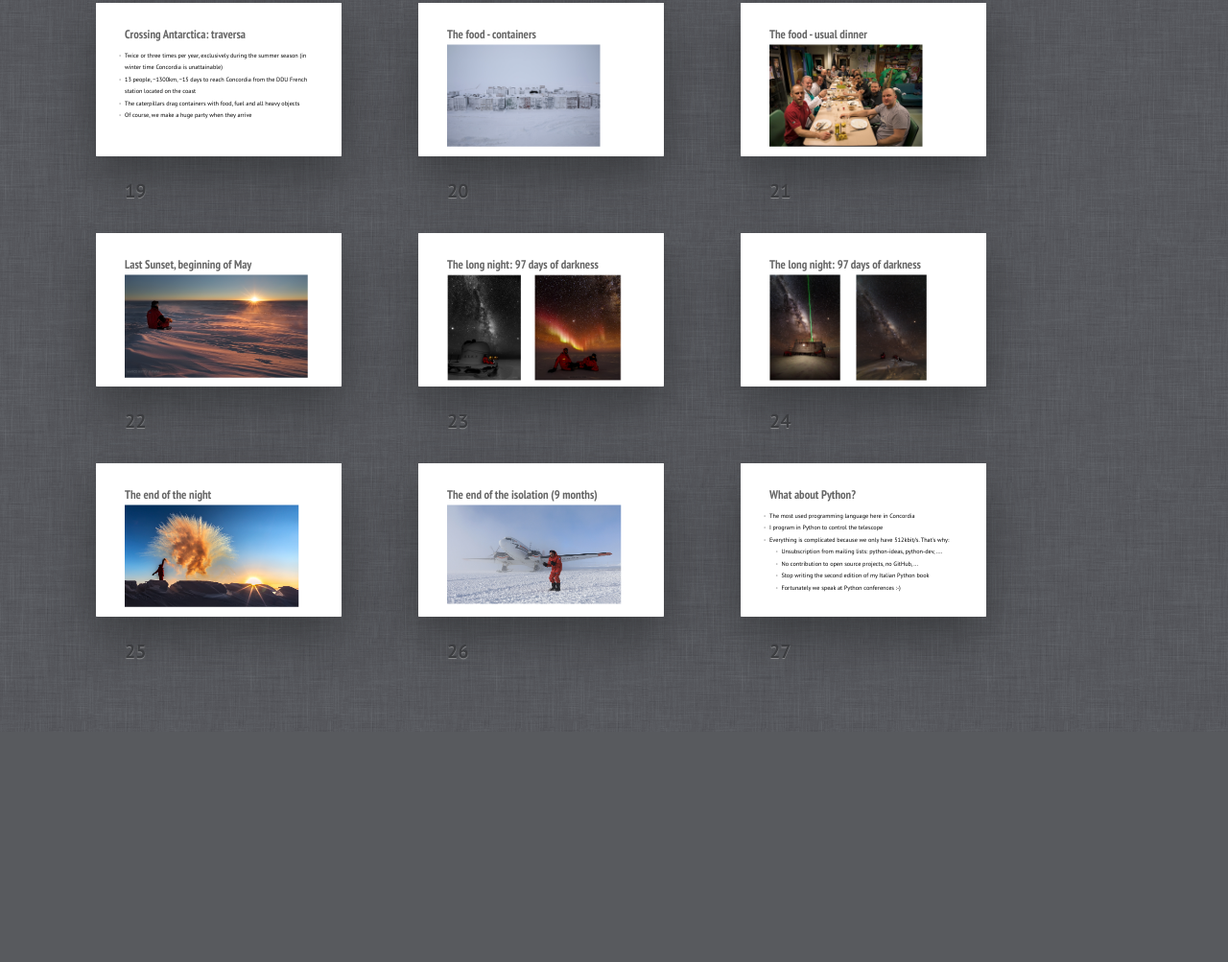
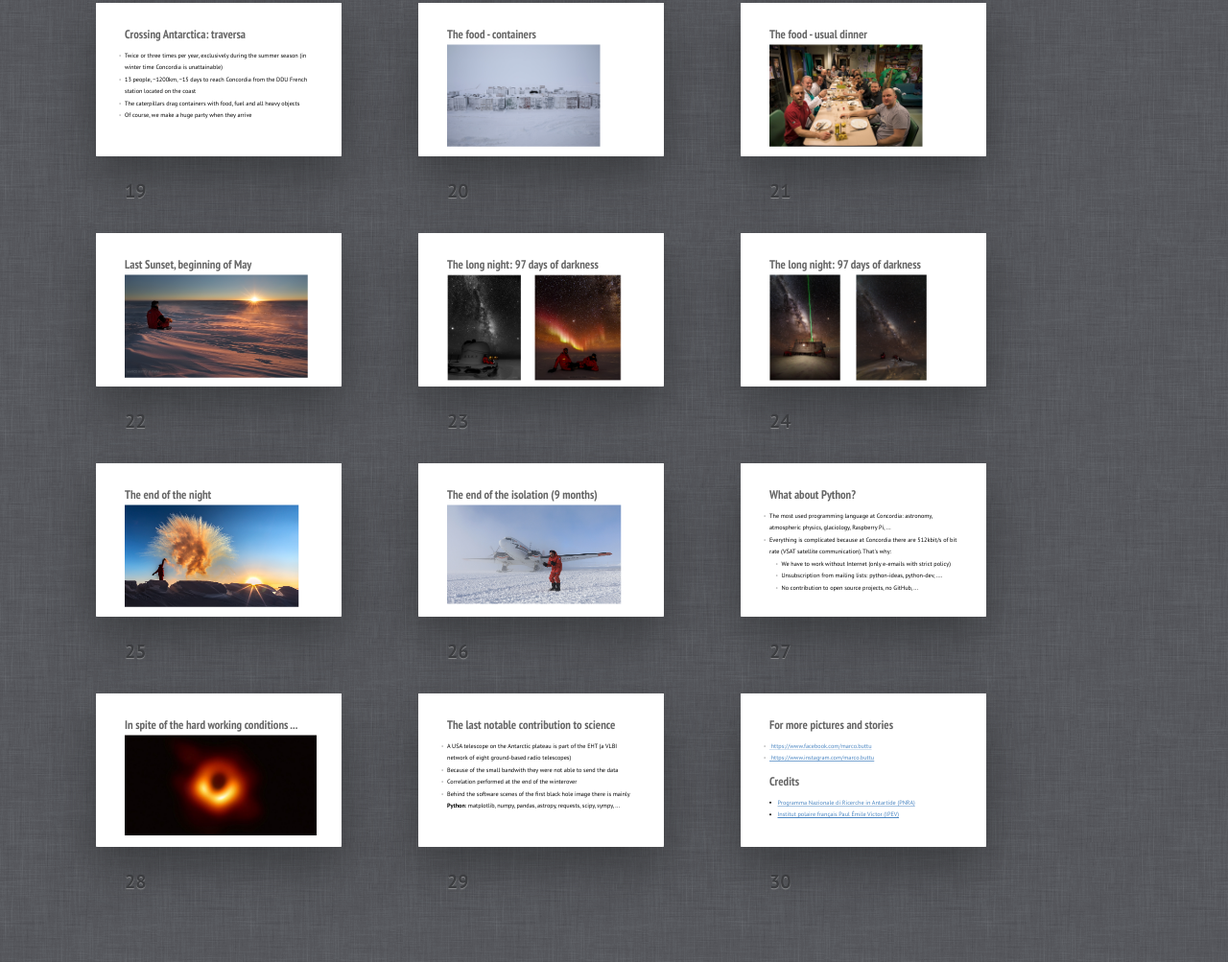
Before and after one commit to marco-buttu/white_mars, a plain HTML site: page index.html in a window 1280 px wide. Shown: the part 1667-2670 px from the top of the page at 96% size. Before the commit the page ends 2430 px from the top, so only its background shows below. Drawn offline with Linux system fonts and the light colour scheme.

Commit message:
Presentation done

```diff
--- a/index.html
+++ b/index.html
@@ -47,8 +47,8 @@
         <h2>Antarctica</h2>
         <ul>
             <li>Discovered at the beginning of 1800</li>
-            <li>First winter at the beginning of 1900</li>
-            <li>We reached the South Pole in 1911</li>
+            <li>First winterover in 1900</li>
+            <li>South Pole reached in 1911</li>
             <li>Moon landing: 1969 ...</li>
             <li>98% of Antarctica is covered by ice</li>
             <li>The coldest continent on Earth: -89.2°C</li>
@@ -77,7 +77,6 @@
             <li>More than 90% of that population lives on the coast</li>
             <li>Only three stations on the Antarctic plateau: Concordia (Europe, 13 people),
                 Vostok (Russia, 13 people), Amundsen-Scott (USA, 45 people)</li>
-            <li>Goal: scientific research (glaciology, astronomy, geophysics, ...)</li>
         </ul>
     </div></section>
 
@@ -285,7 +284,7 @@
             <li>During the winter we consume ~5000 liters of fuel per month</li>
             <li>We put additives to move down the freezing fuel temperature to -55°C</li>
             <li>We store the fuel outside the base, and we keep
-               45 cubic meters always warmed, so it is immediately available</li>
+               45 cubic meters always warmed, so they are immediately available</li>
             <li>How do we get all this fuel?</li>
 
         </ul>
@@ -311,7 +310,7 @@
         <ul>
             <li>Twice or three times per year, exclusively during the summer season
             (in winter time Concordia is unattainable)</li>
-            <li>13 people, ~1300km, ~15 days to reach Concordia from the DDU French
+            <li>13 people, ~1200km, ~15 days to reach Concordia from the DDU French
                 station located on the coast</li>
             <li>The caterpillars drag containers with food, fuel and all
                 heavy objects</li>
@@ -428,16 +427,58 @@
     <section class="slide"><div>
         <h2>What about Python?</h2>
         <ul>
-            <li>The most used programming language here in Concordia</li>
-            <li>I program in Python to control the telescope</li>
-            <li>Everything is complicated because we only have 512kbit/s. That's why:</li>
+            <li>The most used programming language at Concordia: astronomy,
+            atmospheric physics, glaciology, Raspberry Pi, ...</li>
+            <li>Everything is complicated because at Concordia there are 512kbit/s of
+                bit rate (VSAT satellite communication). That's why:</li>
             <ul>
+                <li>We have to work without Internet (only e-emails with strict policy)</li>
                 <li>Unsubscription from mailing lists: python-ideas, python-dev, ....</li>
                 <li>No contribution to open source projects, no GitHub, ...</li>
-                <li>Stop writing the second edition of my Italian Python book</li>
-                <li>Fortunately we speak at Python conferences :-)</li>
             </ul>
         </ul>
+    </div></section>
+
+    <section class="slide" id="BlackHole"><div>
+        <h2>In spite of the hard working conditions ...</h2>
+        <img src="pictures/black_hole.jpg" alt="BlackHole">
+        <style>
+            #BlackHole h2 {
+                color:#666;
+            }
+            #BlackHole img {
+                width: 32em;
+                margin-left: 0px;
+                margin-top:-18px;
+            }
+        </style>
+    </div></section>
+
+    <section class="slide" id="behind_scenes"><div>
+        <h2>The last notable contribution to science</h2>
+        <ul>
+            <li>A USA telescope on the Antarctic plateau is part of the EHT
+            (a VLBI network of eight ground-based radio telescopes)</li>
+            <li>Because of the small bandwith they were not able to send the data</li>
+            <li>Correlation performed at the end of the winterover</li>
+            <li>Behind the software scenes of the first black hole image there is
+            mainly <b>Python</b>: matplotlib, numpy, pandas, astropy, requests, scipy, sympy, ...</li>
+        </ul>
+    </div></section>
+
+    <section class="slide" id="contacts"><div>
+        <h2>For more pictures and stories</h2>
+        <ul>
+            <li><a href="https://www.facebook.com/marco.buttu">
+            https://www.facebook.com/marco.buttu</a></li>
+            <li><a href="https://www.instagram.com/marco.buttu">
+            https://www.instagram.com/marco.buttu</a></li>
+        </ul>
+        <h2>Credits</h2>
+            <li><a href="http://www.pnra.it/">
+            Programma Nazionale di Ricerche in Antartide (PNRA)</a></li>
+            <li><a href="https://www.institut-polaire.fr/">
+            Institut polaire français Paul Émile Victor (IPEV)</a></li>
     </div></section>
 
     <div class="progress"><div></div></div>
```
Also changed, not shown: pictures/black_hole.jpg (added).
